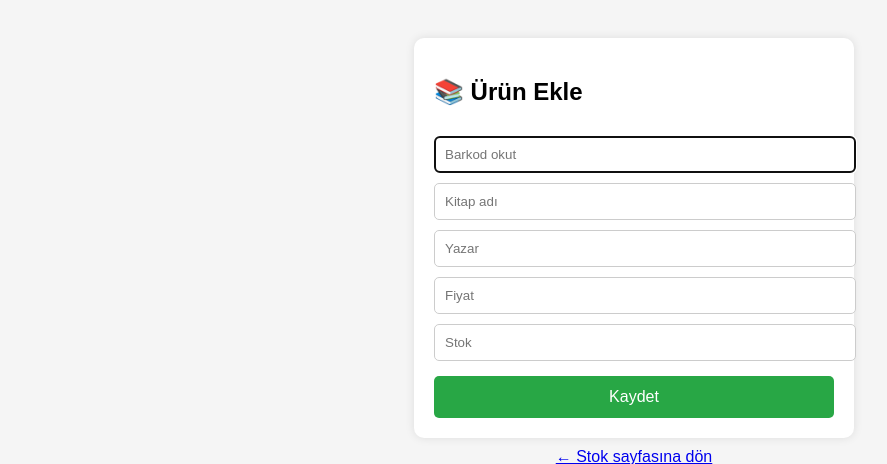
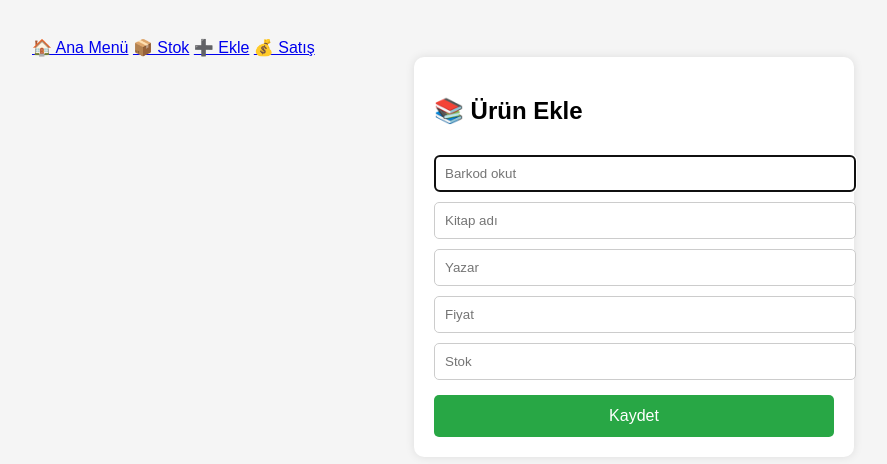
Before and after one commit to hasankucukali/kitap_sistem, a Flask app: page /ekle in a window 1280 px wide. Shown: the top 464 px of the page, without its empty margins (6-893 px from the left). Run offline with Flask 3, Linux system fonts and the light colour scheme; some libraries are stand-ins or nearby versions.

Commit message:
ekle.html

```diff
--- a/templates/ekle.html
+++ b/templates/ekle.html
@@ -41,6 +41,12 @@
     </style>
 </head>
 <body>
+    <nav class="navbar navbar-dark bg-dark px-3">
+    <a href="/" class="btn btn-light">🏠 Ana Menü</a>
+    <a href="/stok" class="btn btn-secondary">📦 Stok</a>
+    <a href="/ekle" class="btn btn-primary">➕ Ekle</a>
+    <a href="/satis" class="btn btn-success">💰 Satış</a>
+</nav>
 
 <div class="box">
     <h2>📚 Ürün Ekle</h2>
```
